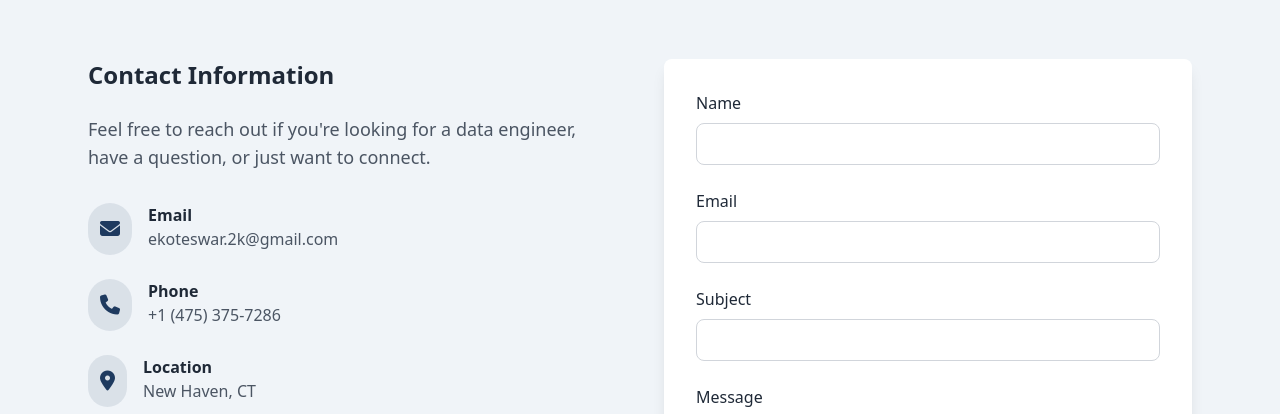
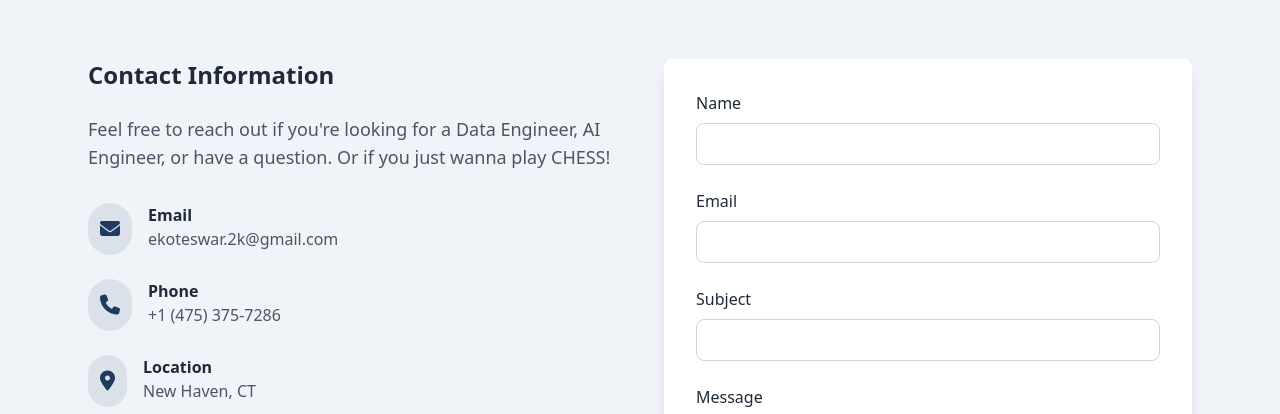
Before and after one commit to koteswar-e/koteswar.github.io, a plain HTML site: page index.html in a window 1280 px wide. Shown: the part 4651-5065 px from the top of the page. Drawn offline with nearby package versions, Linux system fonts and the light colour scheme.

Commit message:
index.html

```diff
--- a/index.html
+++ b/index.html
@@ -251,7 +251,10 @@
                     </div>
 
                     <p class="text-lg text-gray-600 dark:text-gray-300">
-                        I am dedicated to implementing robust data governance, RBAC, encryption, and compliance measures. I have developed and deployed end-to-end ML workflows using Python, MLflow, TensorFlow, and SageMaker, significantly improving model deployment speed and traceability. My expertise also includes MLOps and automating infrastructure with tools like Terraform and GitHub Actions.
+                        I am dedicated to implementing robust data governance, RBAC, encryption, and compliance measures.
+                        I have developed and deployed end-to-end ML workflows using Python, MLflow, TensorFlow, and SageMaker,
+                        significantly improving model deployment speed and traceability.
+                        My expertise also includes MLOps and automating infrastructure with tools like Terraform and GitHub Actions.
                     </p>
                 </div>
             </div>
@@ -550,7 +553,9 @@
                 <div class="md:w-1/2 animate-slide-up">
                     <h3 class="text-2xl font-semibold mb-6">Contact Information</h3>
                     <p class="text-lg mb-8 text-gray-600 dark:text-gray-300">
-                        Feel free to reach out if you're looking for a data engineer, have a question, or just want to connect.
+                        Feel free to reach out if you're looking for a Data Engineer, AI Engineer, or have a question.
+
+                        Or if you just wanna play CHESS!
                     </p>
 
                     <div class="space-y-6">
```
